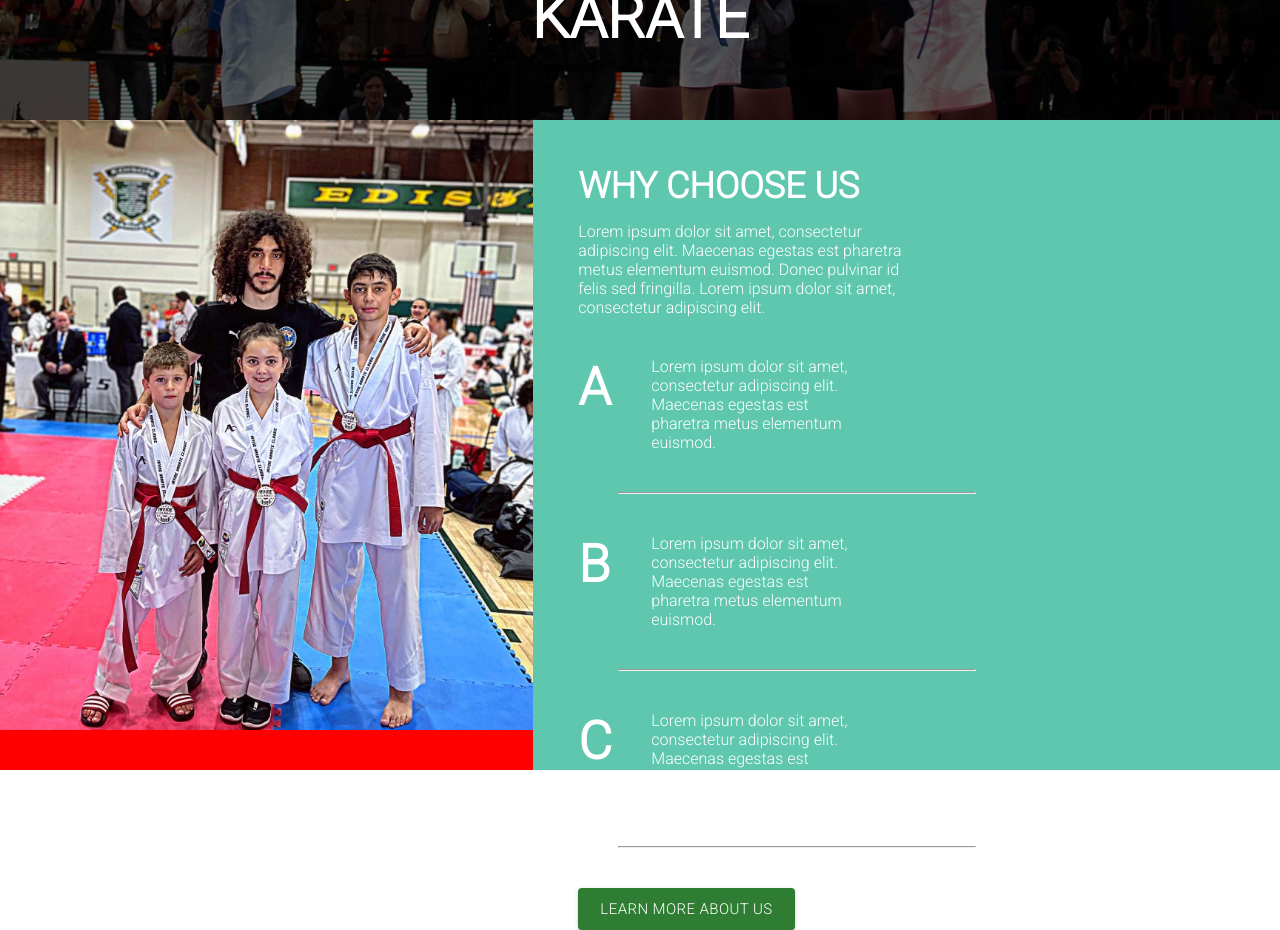
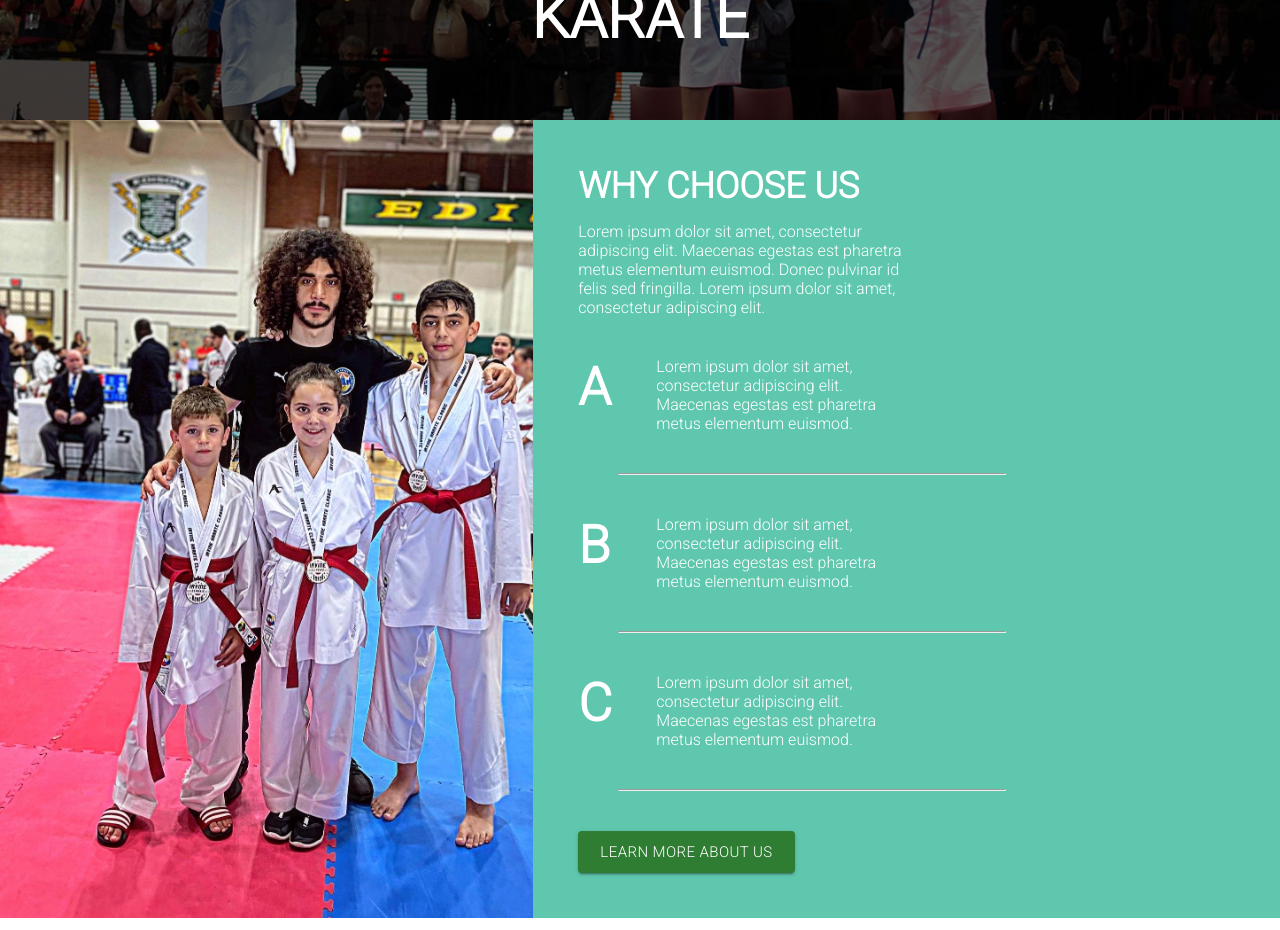
Before and after one commit to igorkotljar/karate-academy, a React (Create React App) app: page / in a window 1280 px wide. Shown: the part 440-1370 px from the top of the page. Built offline with nearby package versions, Linux system fonts and the light colour scheme.

Commit message:
adjusted CSS for why choose us component

```diff
--- a/src/components/WhyUs.js
+++ b/src/components/WhyUs.js
@@ -7,7 +7,7 @@ function WhyUs() {
   return (
     <div>
       <Grid container>
-        <Grid xs={12} md={5} style={{ padding: 0, backgroundColor: "red" }}>
+        <Grid xs={12} md={5} style={{ padding: 0}}>
           <div className="whyUs-bg"></div>
         </Grid>
         <Grid xs={12} md={7} style={{ textAlign: "center" }}>
--- a/src/styles/WhyUs.css
+++ b/src/styles/WhyUs.css
@@ -1,21 +1,30 @@
 .whyUs-text {
-  padding: 45px;
+  padding-top: 45px;
+  padding-left: 45px;
   color: white;
   background-color: #5FC7AE;
-  height: 70vh;
+  height: 100%;
 }
 
 .whyUs-bg {
   background-image: url("../assets/champions.JPG");
   background-size: cover;
   background-repeat: no-repeat;
-  padding: 25px;
-  height: 70vh;
-  top: 0px;
-  right: 0px;
+  padding-top: 45px;
+  padding-left: 45px;
+  height: 100%;
+
   background-origin: padding-box;
 }
 
 hr{
     margin: 40px;
 }
+
+@media all and (max-width: 1024px){
+
+    .whyUs-bg {
+        height: 70vh;
+    }
+
+}
```
